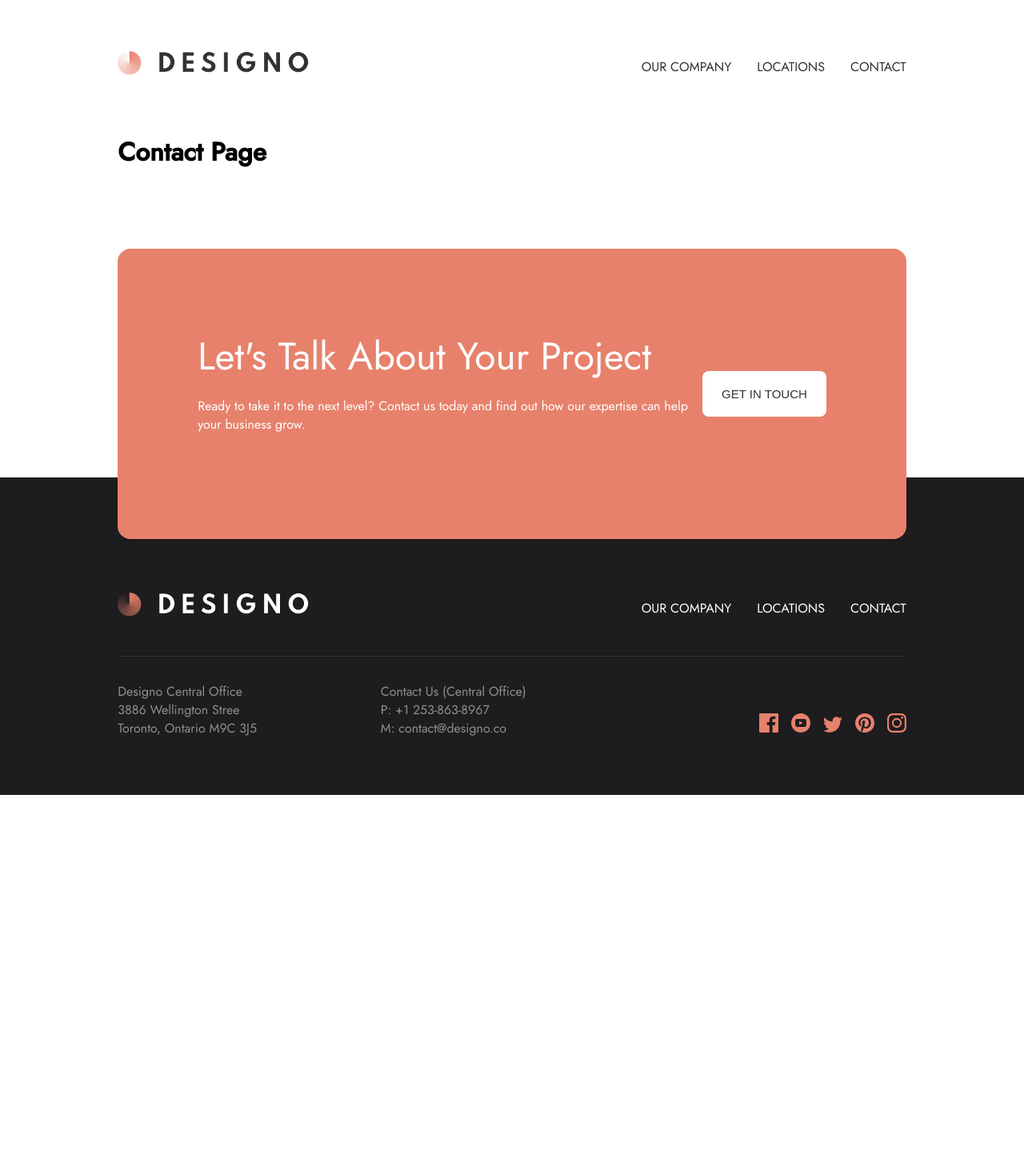
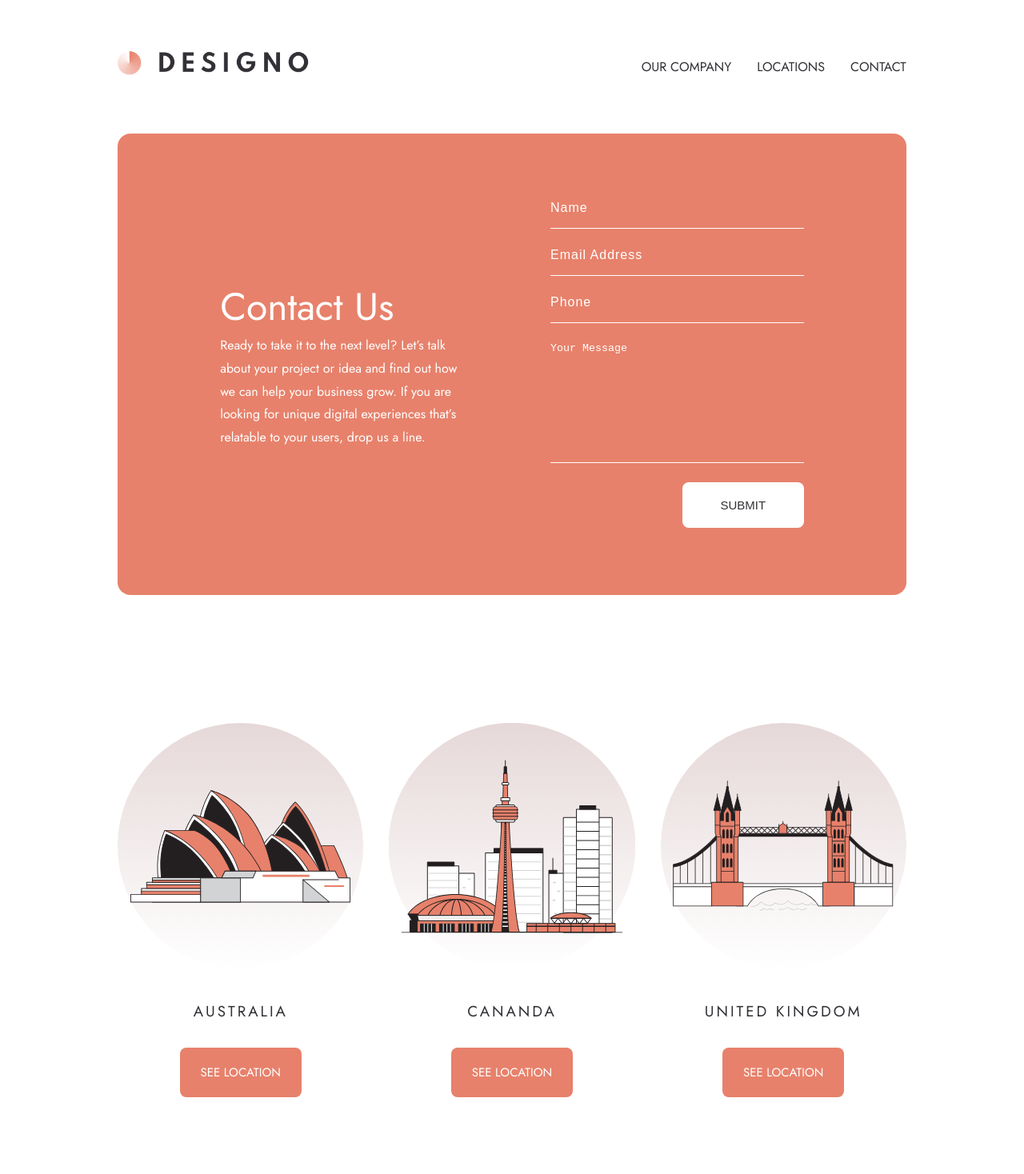
Before and after one commit to adluders/designo-app, a React (Create React App) app: page /contact in a window 1280 px wide. Shown: the top 1468 px of the page at 80% size. Before the commit the page ends 994 px from the top, so only its background shows below. Built offline with nearby package versions, Linux system fonts and the light colour scheme.

Commit message:
finished desktop without patterns

```diff
--- a/src/components/Footer.js
+++ b/src/components/Footer.js
@@ -114,7 +114,7 @@ const Footer = () => {
             </SubHeading>
           </div>
 
-          <Button>get in touch</Button>
+          <Button to="/contact">get in touch</Button>
         </Banner>
 
         <FooterNav>
--- /dev/null
+++ b/src/components/LocationItem.js
@@ -0,0 +1,73 @@
+import styled from "styled-components";
+
+const LocationItemWrapper = styled.section`
+  display: flex;
+  flex-direction: ${({ reversed }) => reversed && "row-reverse"};
+  gap: 1rem;
+
+  margin: 1rem auto;
+  border-radius: 1rem;
+`;
+
+const LocationDetails = styled.div`
+  flex-grow: 2;
+  background-color: #fdf3f0;
+  border-radius: 1rem;
+
+  padding: 5rem 6rem;
+`;
+
+const LocationHeading = styled.h1`
+  font-size: 40px;
+  font-weight: 400;
+  color: #e7816b;
+  text-transform: capitalize;
+`;
+
+const LocationInfoWrapper = styled.div`
+  display: grid;
+  grid-template-columns: repeat(2, 1fr);
+  grid-template-rows: repeat(3, 1fr);
+  gap: 0 1rem;
+`;
+
+const LocationInfo = styled.p`
+  color: #333136;
+`;
+
+const LocationMap = styled.div`
+  background-color: green;
+  flex-grow: 1.5;
+`;
+
+const LocationItem = ({ countryInfo, reversed }) => {
+  const {
+    countryName,
+    officeName,
+    streetAddress,
+    cityDetails,
+    phoneNumber,
+    email,
+  } = countryInfo;
+
+  return (
+    <LocationItemWrapper reversed={reversed}>
+      <LocationDetails>
+        <LocationHeading>{countryName}</LocationHeading>
+
+        <LocationInfoWrapper>
+          <LocationInfo>{officeName}</LocationInfo>
+          <LocationInfo>{streetAddress}</LocationInfo>
+          <LocationInfo>{cityDetails}</LocationInfo>
+          <LocationInfo>Contact</LocationInfo>
+          <LocationInfo>P: {phoneNumber}</LocationInfo>
+          <LocationInfo>M: {email}</LocationInfo>
+        </LocationInfoWrapper>
+      </LocationDetails>
+
+      <LocationMap></LocationMap>
+    </LocationItemWrapper>
+  );
+};
+
+export default LocationItem;
--- a/src/components/global/Banner.js
+++ b/src/components/global/Banner.js
@@ -41,6 +41,7 @@ const Banner = styled.section`
       padding: 6.25rem;
       z-index: 1;
       color: #fff;
+      width: 1154px;
       max-width: 77%;
       div {
         max-width: 80%;
--- a/src/components/global/Button.js
+++ b/src/components/global/Button.js
@@ -1,6 +1,7 @@
 import styled from "styled-components";
+import { Link } from "react-router-dom";
 
-export const Button = styled.button`
+export const Button = styled(Link)`
   border: none;
   outline: none;
   background-color: ${(props) => (props.primary ? "#e7816b" : "#fff")};
@@ -10,6 +11,8 @@ export const Button = styled.button`
   cursor: pointer;
   font-size: 15px;
   text-transform: uppercase;
+  min-width: 152px;
+  text-align: center;
   &:hover {
     color: #fff;
     background-color: #ffad9b;
--- a/src/components/global/ContentBox.js
+++ b/src/components/global/ContentBox.js
@@ -1,4 +1,5 @@
 import styled from "styled-components";
+import { Button } from "../global/Button";
 import BgPattern from "../../assets/home/desktop/bg-pattern-hero-home.svg";
 
 const ContentBoxWrapper = styled.section`
@@ -80,6 +81,7 @@ const ContentBox = ({
   bottomContentBox,
   homeGraphic,
   innerPage,
+  containButton,
 }) => {
   return (
     <ContentBoxWrapper
@@ -101,7 +103,13 @@ const ContentBox = ({
               innerPage={innerPage}
             />
             <ContentHeader> {header} </ContentHeader>
-            <Content innerPage={innerPage}> {details} </Content>
+            {containButton ? (
+              <Button to="/locations" primary="true">
+                {details}
+              </Button>
+            ) : (
+              <Content innerPage={innerPage}> {details} </Content>
+            )}
           </ContentItem>
         );
       })}
--- a/src/pages/Company.js
+++ b/src/pages/Company.js
@@ -7,7 +7,7 @@ import PageContent from "../components/global/PageContent";
 import ContentBox from "../components/global/ContentBox";
 
 import Hero from "../assets/about/desktop/image-about-hero.jpg";
-import TabletHero from "../assets/about/tablet/image-about-hero.jpg";
+// import TabletHero from "../assets/about/tablet/image-about-hero.jpg";
 import Talent from "../assets/about/desktop/image-world-class-talent.jpg";
 import RealDeal from "../assets/about/desktop/image-real-deal.jpg";
 import Australia from "../assets/shared/desktop/illustration-australia.svg";
@@ -15,7 +15,7 @@ import Canada from "../assets/shared/desktop/illustration-canada.svg";
 import UnitedKingdom from "../assets/shared/desktop/illustration-united-kingdom.svg";
 
 const InnerBanner = styled(Banner)`
-  border: solid red;
+  /* border: solid red; */
   @media screen and (max-width: 768px) {
     flex-direction: column-reverse;
   }
@@ -41,19 +41,19 @@ const companyContents = [
     id: 0,
     graphic: Australia,
     header: "Australia",
-    details: "details",
+    details: "see location",
   },
   {
     id: 1,
     graphic: Canada,
     header: "Cananda",
-    details: "details",
+    details: "see location",
   },
   {
     id: 2,
     graphic: UnitedKingdom,
     header: "united kingdom",
-    details: "details",
+    details: "see location",
   },
 ];
 
@@ -94,7 +94,7 @@ const Company = () => {
 
       <PageContent contents={pageContent} />
 
-      <ContentBox contents={companyContents} />
+      <ContentBox containButton contents={companyContents} />
 
       <PageContent orderChanged changeOrder contents={secondPageContent} />
     </main>
--- a/src/pages/Contact.js
+++ b/src/pages/Contact.js
@@ -1,8 +1,151 @@
+import styled from "styled-components";
+import ContentBox from "../components/global/ContentBox";
+import Banner, {
+  BannerHeading,
+  BannerSubHeading,
+} from "../components/global/Banner";
+
+import Australia from "../assets/shared/desktop/illustration-australia.svg";
+import Canada from "../assets/shared/desktop/illustration-canada.svg";
+import UnitedKingdom from "../assets/shared/desktop/illustration-united-kingdom.svg";
+import { Button } from "../components/global/Button";
+
+const ContactBannerWrapper = styled(Banner)`
+  margin-bottom: 10rem;
+  padding: 3.75rem 8rem;
+
+  display: grid;
+  grid-template-columns: repeat(2, 1fr);
+  gap: 6rem;
+`;
+
+const ContactContentWrapper = styled.div``;
+
+const ContactHeading = styled(BannerHeading)``;
+
+const ContactSubHeading = styled(BannerSubHeading)`
+  text-align: left;
+  width: 100%;
+  line-height: 1.8rem;
+`;
+
+const ContactForm = styled.form`
+  /* border: solid red; */
+`;
+
+const ContactFormGroup = styled.div`
+  margin: 1.5rem 0;
+  display: flex;
+  &:last-of-type {
+    justify-content: flex-end;
+  }
+`;
+
+const ContactInputLabel = styled.label``;
+
+const ContactInput = styled.input`
+  width: 100%;
+  font-size: 1rem;
+  padding-bottom: 1rem;
+  background-color: transparent;
+  color: #fff;
+  border: none;
+  border-bottom: 1px solid #fff;
+  outline: none;
+  letter-spacing: 1px;
+  &::placeholder {
+    color: #fff;
+  }
+`;
+
+const ContactMessage = styled.textarea`
+  background-color: transparent;
+  outline: none;
+  border: none;
+  border-bottom: 1px solid #fff;
+  color: #fff;
+
+  width: 100%;
+  resize: none;
+  &::placeholder {
+    color: #fff;
+  }
+`;
+
+const companyContents = [
+  {
+    id: 0,
+    graphic: Australia,
+    header: "Australia",
+    details: "see location",
+  },
+  {
+    id: 1,
+    graphic: Canada,
+    header: "Cananda",
+    details: "see location",
+  },
+  {
+    id: 2,
+    graphic: UnitedKingdom,
+    header: "united kingdom",
+    details: "see location",
+  },
+];
+
 const Contact = () => {
   return (
-    <>
-      <h1>Contact Page</h1>
-    </>
+    <main>
+      <ContactBannerWrapper>
+        <ContactContentWrapper>
+          <ContactHeading>Contact Us </ContactHeading>
+          <ContactSubHeading>
+            Ready to take it to the next level? Let’s talk about your project or
+            idea and find out how we can help your business grow. If you are
+            looking for unique digital experiences that’s relatable to your
+            users, drop us a line.
+          </ContactSubHeading>
+        </ContactContentWrapper>
+
+        <ContactForm>
+          <ContactFormGroup>
+            <ContactInputLabel htmlFor="name"></ContactInputLabel>
+            <ContactInput name="name" type="text" placeholder="Name" />
+          </ContactFormGroup>
+
+          <ContactFormGroup>
+            <ContactInputLabel htmlFor="emeail"></ContactInputLabel>
+            <ContactInput
+              type="email"
+              name="email"
+              placeholder="Email Address"
+            />
+          </ContactFormGroup>
+
+          <ContactFormGroup>
+            <ContactInputLabel htmlFor="phone-number"></ContactInputLabel>
+            <ContactInput type="tel" name="phone-number" placeholder="Phone" />
+          </ContactFormGroup>
+
+          <ContactFormGroup>
+            <ContactInputLabel htmlFor="message"></ContactInputLabel>
+            <ContactMessage
+              name="message"
+              rows="10"
+              placeholder="Your Message"
+            />
+          </ContactFormGroup>
+
+          <ContactFormGroup>
+            <Button as="button" type="submit">
+              submit
+            </Button>
+          </ContactFormGroup>
+        </ContactForm>
+      </ContactBannerWrapper>
+
+      <ContentBox containButton contents={companyContents} />
+    </main>
   );
 };
 
--- a/src/pages/Home.js
+++ b/src/pages/Home.js
@@ -90,7 +90,7 @@ const Home = () => {
             fully responsive websites, app design, and engaging brand
             experiences. Find out more about our services.
           </SubHeading>
-          <Button>learn more</Button>
+          <Button to="/company">learn more</Button>
         </HeroInfoWrapper>
 
         <HeroGraphicWrapper>
--- a/src/pages/Locations.js
+++ b/src/pages/Locations.js
@@ -1,8 +1,39 @@
+import LocationItem from "../components/LocationItem";
+
+const canadaInfo = {
+  countryName: "canada",
+  officeName: "Designo Central Office",
+  streetAddress: "3886 Wellington Street",
+  cityDetails: "Toronto, Ontario M9C 3J5",
+  phoneNumber: "+1 253-863-8967",
+  email: "contact@designo.com",
+};
+
+const australiaInfo = {
+  countryName: "australia",
+  officeName: "Designo AU Office",
+  streetAddress: "19 Balone Street",
+  cityDetails: "New South Wales 2443",
+  phoneNumber: "(02) 6720 9092",
+  email: "contact@designo.au",
+};
+
+const ukInfo = {
+  countryName: "united kingdom",
+  officeName: "Designo UK Ofice",
+  streetAddress: "13 Colorado Way",
+  cityDetails: "Rhyd-y-fro SA8 9GA",
+  phoneNumber: "078 3115 1400",
+  email: "contact@designo.uk",
+};
+
 const Locations = () => {
   return (
-    <>
-      <h1>Locations Page</h1>
-    </>
+    <main>
+      <LocationItem countryInfo={canadaInfo} />
+      <LocationItem reversed countryInfo={australiaInfo} />
+      <LocationItem countryInfo={ukInfo} />
+    </main>
   );
 };
 
```
